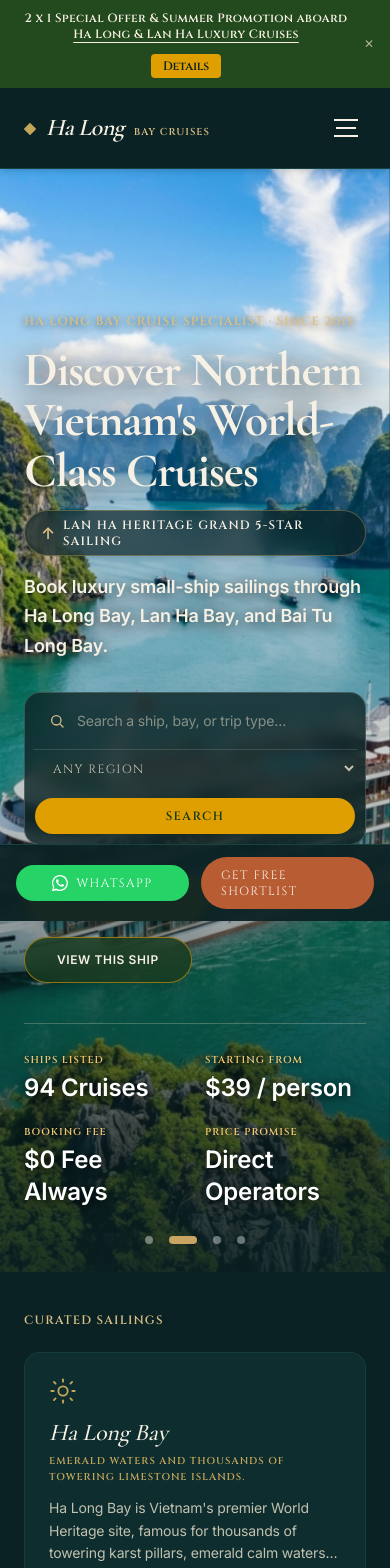
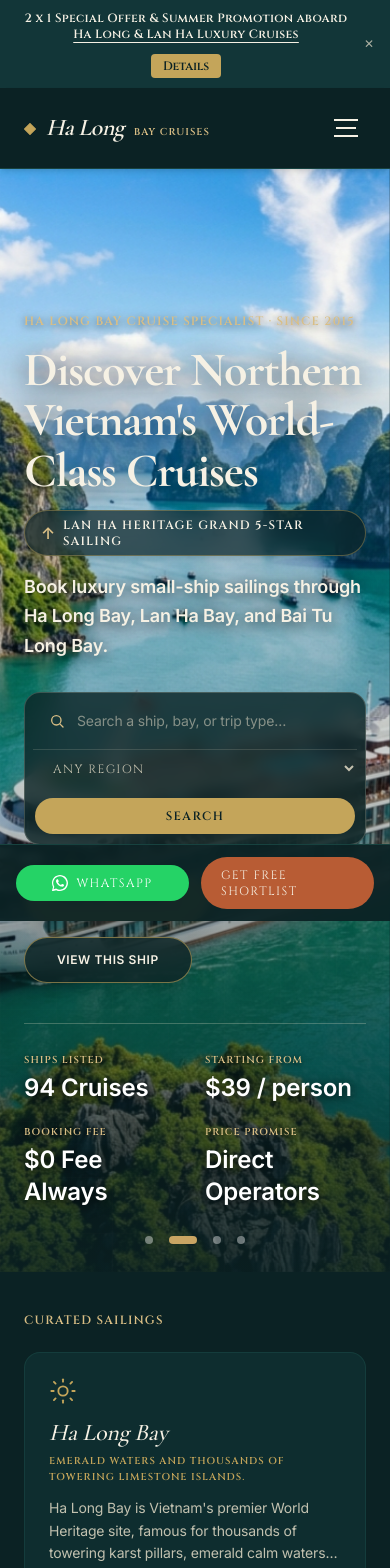
Before and after one commit to anhvu12399/halong-cruise, a Next.js app: page / in a window 390 px wide. Shown: the top 1568 px of the page. Built offline with nearby package versions, Linux system fonts and the light colour scheme.

Commit message:
refactor: replace all hardcoded hex colors (#E09F00, #16381C, #23491E, #F0C875) with Tailwind design tokens (brass-400, teal-950, brass-300)

```diff
--- a/src/components/Header.tsx
+++ b/src/components/Header.tsx
@@ -108,9 +108,9 @@
 
   return (
     <>
-      {/* ── Top Announcement Bar — Deep Forest Green & Gold (#23491E & #E09F00) ── */}
+      {/* ── Top Announcement Bar ── */}
       {showBanner && (
-        <div className="relative z-50 flex items-center justify-between bg-[#23491E] px-4 py-2.5 text-xs text-sand-50 transition">
+        <div className="relative z-50 flex items-center justify-between bg-teal-900 px-4 py-2.5 text-xs text-sand-50 transition">
           <div className="mx-auto flex flex-wrap items-center justify-center gap-3 text-center font-mono">
             <span className="font-semibold tracking-wide">
               2 x 1 Special Offer &amp; Summer Promotion aboard{" "}
@@ -120,7 +120,7 @@
             </span>
             <Link
               href="/cruises"
-              className="inline-flex items-center rounded bg-[#E09F00] px-3 py-1 font-bold text-teal-950 transition hover:bg-[#F0A800]"
+              className="inline-flex items-center rounded bg-brass-400 px-3 py-1 font-bold text-teal-950 transition hover:bg-brass-300"
             >
               Details
             </Link>
@@ -211,7 +211,7 @@
         {/* ── CTA ──────────────────────────────────────────────────────────── */}
         <Link
           href="/inquire"
-          className="hidden items-center gap-2 rounded-full bg-[#E09F00] px-6 py-3 text-xs font-bold uppercase tracking-wider text-[#16381C] transition hover:bg-[#F0A800] md:flex shadow-sm"
+          className="hidden items-center gap-2 rounded-full bg-brass-400 px-6 py-3 text-xs font-bold uppercase tracking-wider text-teal-950 transition hover:bg-brass-300 md:flex shadow-sm"
         >
           <svg width="12" height="12" viewBox="0 0 12 12" fill="none" aria-hidden>
             <path d="M6 1L6 11M1 6L11 6" stroke="currentColor" strokeWidth="2" strokeLinecap="round" />
--- a/src/components/HeroSearch.tsx
+++ b/src/components/HeroSearch.tsx
@@ -97,7 +97,7 @@
 
         <button
           onClick={goToListing}
-          className="m-0.5 shrink-0 rounded-full bg-[#E09F00] px-6 py-2.5 font-mono text-xs font-bold uppercase tracking-wideish text-[#16381C] transition hover:bg-[#F0A800]"
+          className="m-0.5 shrink-0 rounded-full bg-brass-400 px-6 py-2.5 font-mono text-xs font-bold uppercase tracking-wideish text-teal-950 transition hover:bg-brass-300"
         >
           Search
         </button>
--- a/src/components/HeroSlideshow.tsx
+++ b/src/components/HeroSlideshow.tsx
@@ -116,13 +116,13 @@
         <div className="mt-8 flex flex-wrap items-center gap-4">
           <Link
             href="/cruises"
-            className="rounded-full bg-[#E09F00] px-8 py-3.5 text-xs font-extrabold uppercase tracking-wider text-[#16381C] transition hover:bg-[#F0A800] shadow-xl"
+            className="rounded-full bg-brass-400 px-8 py-3.5 text-xs font-extrabold uppercase tracking-wider text-teal-950 transition hover:bg-brass-300 shadow-xl"
           >
             Find My Cruise →
           </Link>
           <Link
             href={`/cruises/${slides[current]?.slug}`}
-            className="rounded-full border border-[#E09F00]/60 bg-[#16381C]/80 px-8 py-3.5 text-xs font-bold uppercase tracking-wider text-sand-50 backdrop-blur-md transition hover:border-[#E09F00] hover:text-[#F0C875] shadow-lg"
+            className="rounded-full border border-brass-400/60 bg-teal-950/80 px-8 py-3.5 text-xs font-bold uppercase tracking-wider text-sand-50 backdrop-blur-md transition hover:border-brass-300 hover:text-brass-300 shadow-lg"
           >
             View this ship
           </Link>
@@ -131,19 +131,19 @@
         {/* Stat strip */}
         <div className="mt-10 grid grid-cols-2 gap-5 border-t border-sand-100/25 pt-7 font-body text-sand-100 md:grid-cols-4">
           <div>
-            <p className="eyebrow text-[10px] font-bold text-[#F0C875] drop-shadow-[0_1px_3px_rgba(0,0,0,0.9)]">Ships Listed</p>
+            <p className="eyebrow text-[10px] font-bold text-brass-300 drop-shadow-[0_1px_3px_rgba(0,0,0,0.9)]">Ships Listed</p>
             <p className="mt-1 text-2xl font-extrabold text-white drop-shadow-[0_2px_6px_rgba(0,0,0,0.95)]">{cruiseCount ?? slides.length} Cruises</p>
           </div>
           <div>
-            <p className="eyebrow text-[10px] font-bold text-[#F0C875] drop-shadow-[0_1px_3px_rgba(0,0,0,0.9)]">Starting From</p>
+            <p className="eyebrow text-[10px] font-bold text-brass-300 drop-shadow-[0_1px_3px_rgba(0,0,0,0.9)]">Starting From</p>
             <p className="mt-1 text-2xl font-extrabold text-white drop-shadow-[0_2px_6px_rgba(0,0,0,0.95)]">$39 / person</p>
           </div>
           <div>
-            <p className="eyebrow text-[10px] font-bold text-[#F0C875] drop-shadow-[0_1px_3px_rgba(0,0,0,0.9)]">Booking Fee</p>
+            <p className="eyebrow text-[10px] font-bold text-brass-300 drop-shadow-[0_1px_3px_rgba(0,0,0,0.9)]">Booking Fee</p>
             <p className="mt-1 text-2xl font-extrabold text-white drop-shadow-[0_2px_6px_rgba(0,0,0,0.95)]">$0 Fee Always</p>
           </div>
           <div>
-            <p className="eyebrow text-[10px] font-bold text-[#F0C875] drop-shadow-[0_1px_3px_rgba(0,0,0,0.9)]">Price Promise</p>
+            <p className="eyebrow text-[10px] font-bold text-brass-300 drop-shadow-[0_1px_3px_rgba(0,0,0,0.9)]">Price Promise</p>
             <p className="mt-1 text-2xl font-extrabold text-white drop-shadow-[0_2px_6px_rgba(0,0,0,0.95)]">Direct Operators</p>
           </div>
         </div>
```
